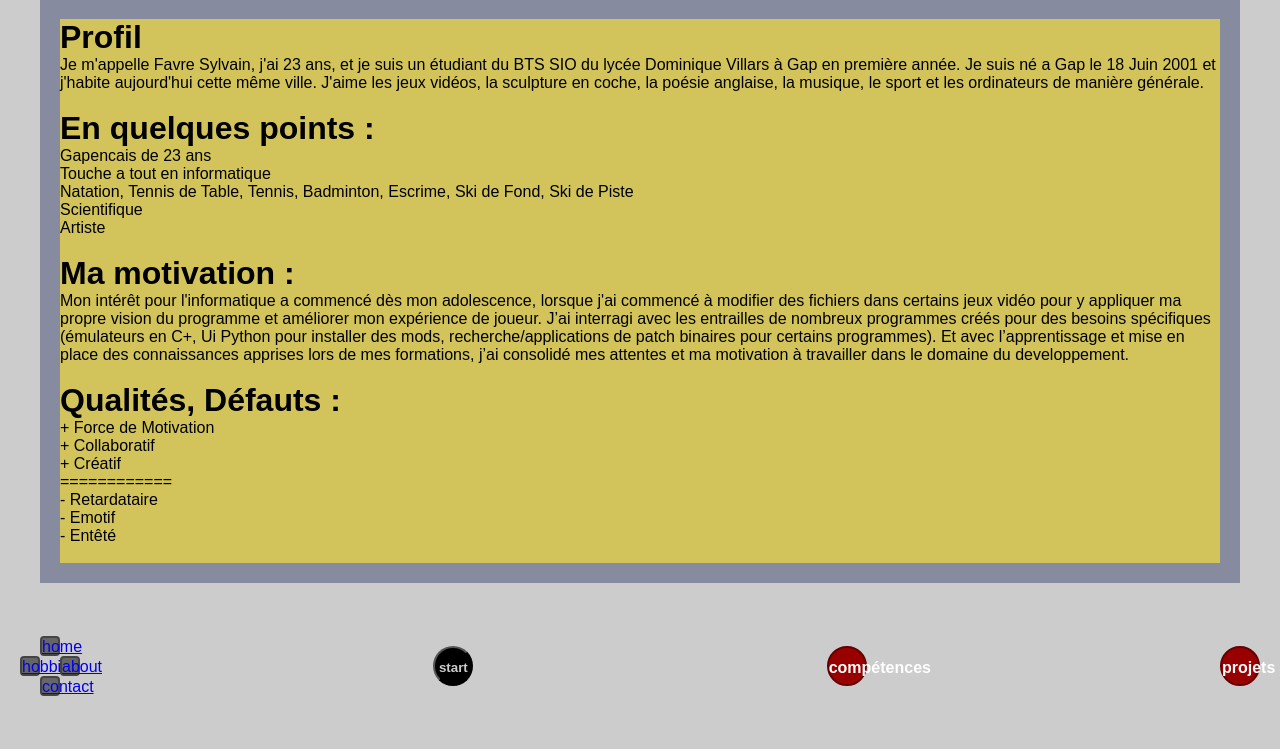
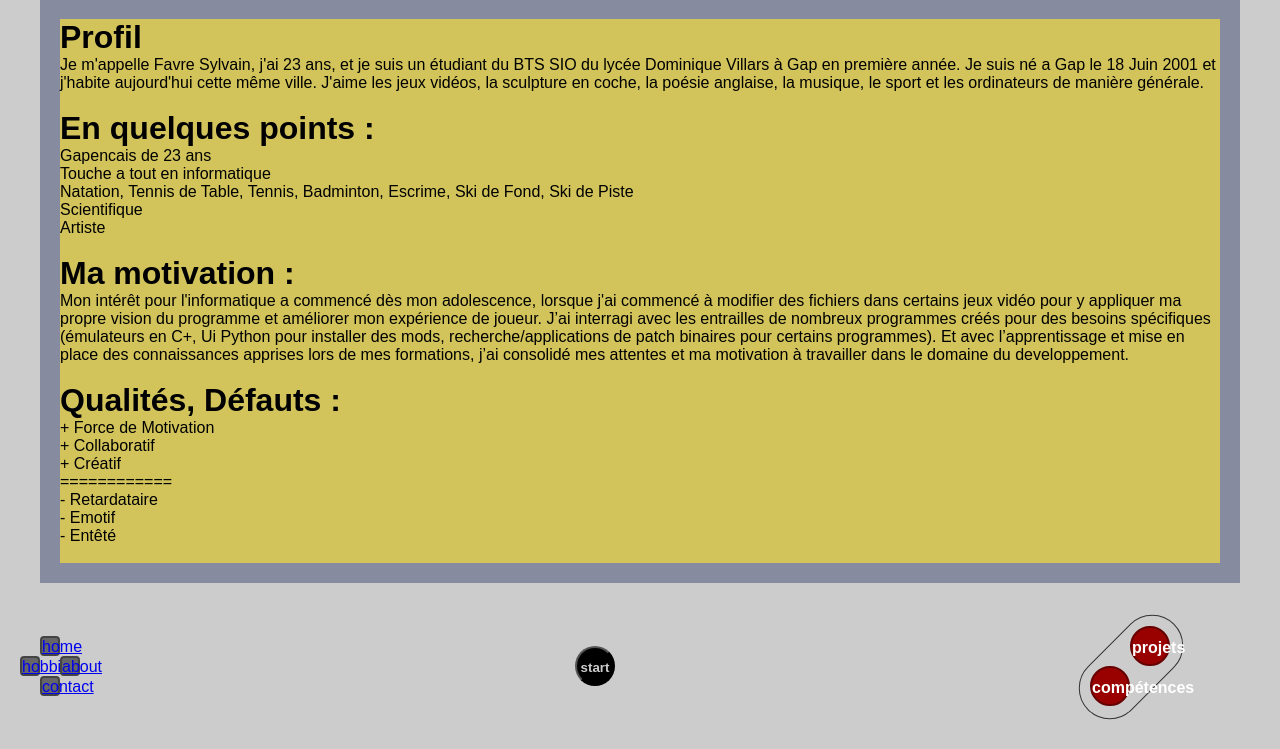
Before and after one commit to Electric-Waffle/DynamicPortfolio, a PHP site: page /index.php in a window 1280 px wide. Shown: the part 51-800 px from the top of the page. Run offline with PHP 8.4, Linux system fonts and the light colour scheme.

Commit message:
nouveaux boutons ab

```diff
--- a/www/partials/barre_bouton.php
+++ b/www/partials/barre_bouton.php
@@ -14,7 +14,7 @@
       <a href="about.php" class="btn right">about</a>
     </div>
 
-    <!-- Boutons A & B -->
+    <!-- Boutons start -->
     <div class="buttons">
 
       <?php
@@ -30,8 +30,13 @@
       ?>
     </div>
 
-    <a href="skills.php" class="btn button-a">compétences</a>
-    <a href="projects.php" class="btn button-b">projets</a>
+    <div class="btns-ab">
+      <!-- Boutons a -->
+      <a href="skills.php" class="btn button-a">compétences</a>
+      <!-- Boutons b -->
+      <a href="projects.php" class="btn button-b">projets</a>
+    </div>
+
 
 </footer>
 
--- a/www/style.css
+++ b/www/style.css
@@ -294,6 +294,29 @@ body {
   gap: 20px;
 }
 
+.btns-ab {
+  position: relative;
+  width: 40px;
+  height: 40px;
+  margin-right: 110px;
+  z-index: 0;
+}
+
+.btns-ab::before {
+  content: "";
+  position: absolute;
+  display: block;
+  z-index: -99;
+  background-color: transparent;
+  border: 1px solid #333;
+  transform: rotate(-45deg);
+  width: 120px;
+  height: 60px;
+  border-radius: 40px;
+  top: -10px;
+  left: -40px;
+}
+
 .button-a,
 .button-b {
   background-color: #900;
@@ -306,6 +329,18 @@ body {
   border-radius: 50%;
   text-decoration: none;
   border: 2px solid #600;
+  position: absolute;
+  display: block;
+}
+
+.button-a {
+  top: 20px;
+  left: -20px;
+}
+
+.button-b {
+  top: -20px;
+  left: 20px;
 }
 
 .button-middle {
```
Also changed, not shown: data/database.db.
